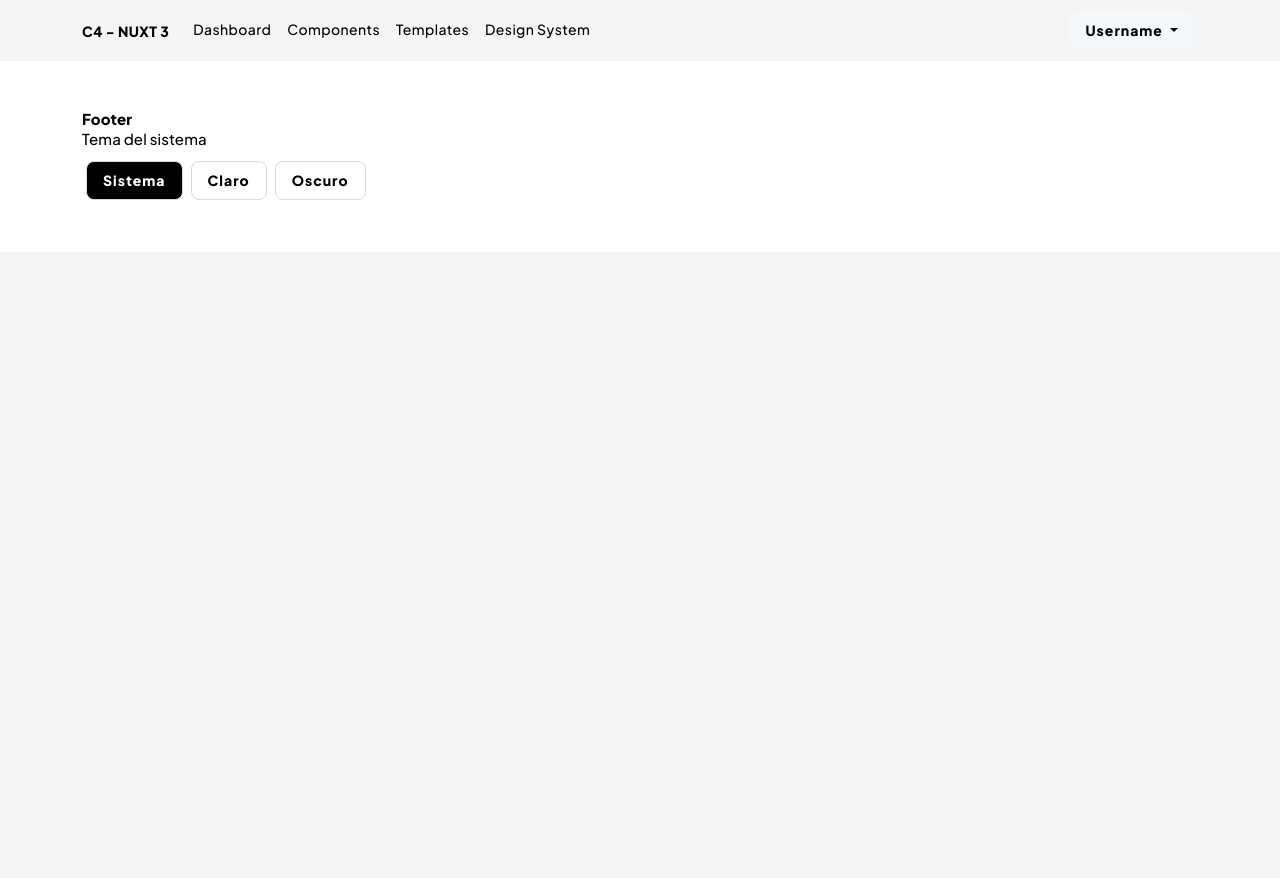
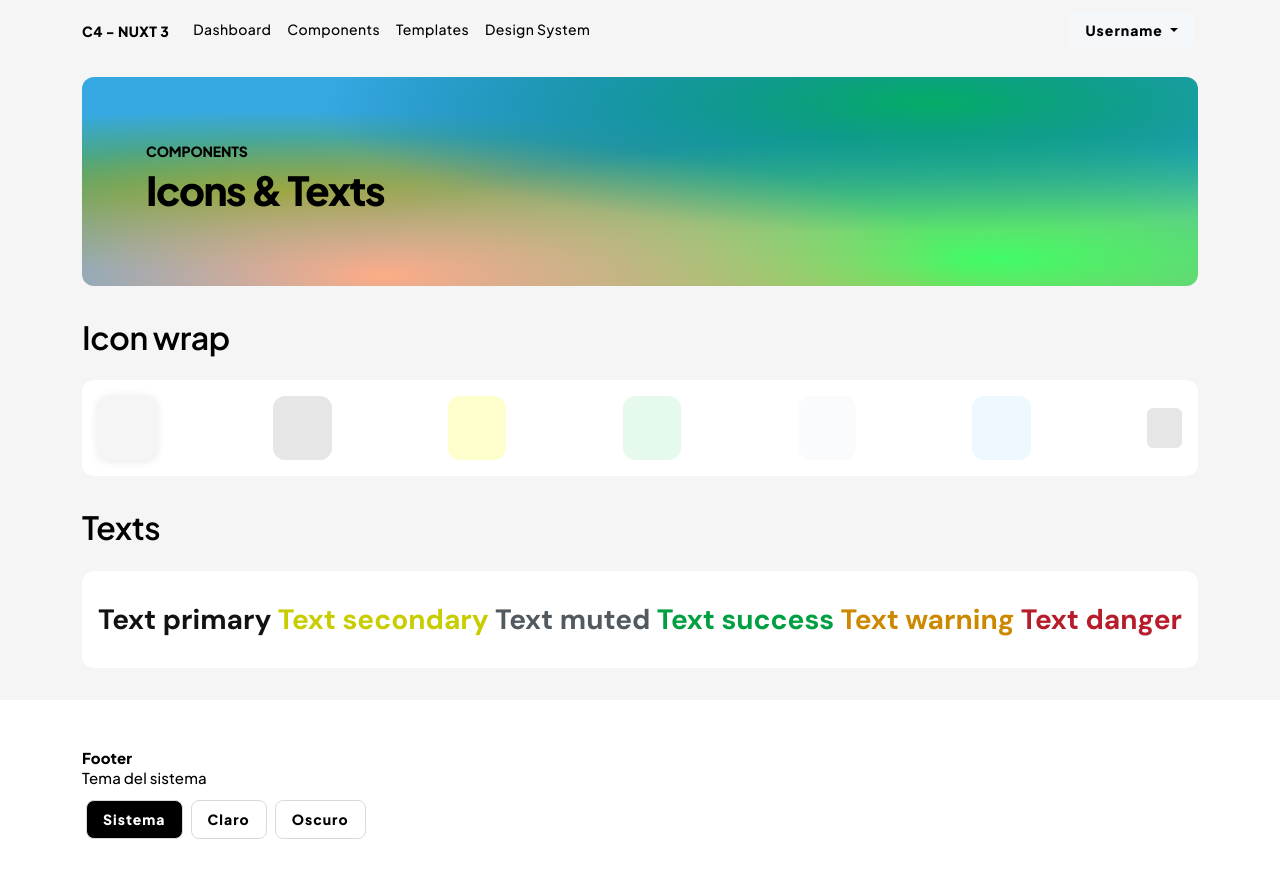
Before and after one commit to giancarlosgza/nuxt3-components-web-app, a Nuxt app: page /components/icons in a window 1280 px wide. Shown: the top 878 px of the page. Before the commit the page ends 800 px from the top, so only its background shows below. Built offline with nearby package versions, Linux system fonts and the light colour scheme.

Commit message:
Added new status colors

```diff
--- a/assets/scss/abstracts/_roots.scss
+++ b/assets/scss/abstracts/_roots.scss
@@ -7,17 +7,10 @@
   @each $color, $value in $primary-colors {
     --#{$variable-prefix}#{$color}: #{hexToRGB($value)};
   }
-  // Variants colors
-  --theme-muted: #52595f;
-  --theme-muted-100: #52595f;
-  --theme-success: #008838;
-  --theme-success-contrast: #005c26;
-  --theme-warning: #ffab00;
-  --theme-warning-contrast: #834300;
-  --theme-danger: #de2839;
-  --theme-danger-contrast: #a10300;
-  --theme-danger-800: #d12033;
-  --theme-danger-900: #c20d26;
+  // Status colors
+  @each $color, $value in $light-status-colors {
+    --#{$variable-prefix}#{$color}: #{$value};
+  }
   --theme-default: #f5f8fa;
   --theme-default-active: #dadce0;
   --theme-disabled: #e9ecef;
@@ -56,17 +49,10 @@
   --theme-background: var(--theme-surface-500);
   --theme-on-primary: #ffffff;
   --theme-on-primary-inverse: #000000;
-  // Variants colors
-  --theme-muted: #acb4ba;
-  --theme-muted-100: #b8c1c7;
-  --theme-success: #8fdf9e;
-  --theme-success-contrast: #00cc54;
-  --theme-warning: #fef697;
-  --theme-warning-contrast: #ffa649;
-  --theme-danger: #fbcad2;
-  --theme-danger-contrast: #ff8f8d;
-  --theme-danger-800: #f49ba1;
-  --theme-danger-900: #ec737c;
+  // Status colors
+  @each $color, $value in $dark-status-colors {
+    --#{$variable-prefix}#{$color}: #{$value};
+  }
   --theme-default: #272727;
   --theme-default-active: #323232;
   --theme-disabled: #939393;
--- a/assets/scss/base/_icons.scss
+++ b/assets/scss/base/_icons.scss
@@ -18,7 +18,7 @@ i.material-icons-outlined {
   padding: 20px;
   background-color: var(--theme-background);
   color: var(--theme-primary-contrast);
-  border-radius: $border-radius-50;
+  border-radius: $border-radius-12;
   box-shadow: $shadow-sm;
 
   svg path {
@@ -46,19 +46,19 @@ i.material-icons-outlined {
 
   &.icon-wrap-success {
     background-color: rgba(var(--theme-success-rgba), 10%);
-    color: var(--theme-success);
+    color: var(--theme-success-100);
     box-shadow: $shadow-0dp;
   }
 
   &.icon-wrap-default {
-    background-color: rgba(var(--theme-default-rgba), 20%);
+    background-color: rgba(var(--theme-default-rgba), 50%);
     color: var(--theme-on-primary);
     box-shadow: $shadow-0dp;
   }
 
   &.icon-wrap-info {
     background-color: rgba(var(--theme-accent-rgba), 30%);
-    color: var(--theme-accent-500);
+    color: var(--theme-accent-900);
     box-shadow: $shadow-0dp;
   }
 
--- a/assets/scss/base/_typography.scss
+++ b/assets/scss/base/_typography.scss
@@ -166,7 +166,7 @@ small {
 }
 
 .text-warning {
-  @include m.text-color(var(--theme-warning-contrast));
+  @include m.text-color(var(--theme-warning));
 }
 
 .text-danger {
@@ -174,7 +174,7 @@ small {
 }
 
 .text-invalid {
-  @include m.text-color(var(--theme-danger-contrast));
+  @include m.text-color(var(--theme-danger-100));
   margin-top: 0.25rem;
   margin-bottom: 0;
 }
--- a/assets/scss/components/_alerts.scss
+++ b/assets/scss/components/_alerts.scss
@@ -17,19 +17,19 @@
 
   &.alert-success {
     background-color: rgba(var(--theme-success-rgba), 10%);
-    color: var(--theme-success-contrast);
+    color: var(--theme-success-100);
     border: 1px solid rgba(var(--theme-success-rgba), 10%);
   }
 
   &.alert-warning {
     background-color: rgba(var(--theme-warning-rgba), 10%);
-    color: var(--theme-warning-contrast);
+    color: var(--theme-warning-100);
     border: 1px solid rgba(var(--theme-warning-rgba), 10%);
   }
 
   &.alert-danger {
     background-color: rgba(var(--theme-danger-rgba), 10%);
-    color: var(--theme-danger-contrast);
+    color: var(--theme-danger-100);
     border: 1px solid rgba(var(--theme-danger-rgba), 10%);
   }
 
--- a/assets/scss/components/_badges.scss
+++ b/assets/scss/components/_badges.scss
@@ -18,32 +18,32 @@
 
   &.badge-success {
     background-color: rgba(var(--theme-success-rgba), 10%);
-    color: var(--theme-success-contrast);
+    color: var(--theme-success-100);
   }
 
   &.badge-info {
     background-color: rgba(var(--theme-info-rgba), 10%);
-    color: var(--theme-accent-500);
+    color: var(--theme-accent-900);
   }
 
   &.badge-warning {
     background-color: rgba(var(--theme-warning-rgba), 10%);
-    color: var(--theme-warning-contrast);
+    color: var(--theme-warning-100);
   }
 
   &.badge-danger {
     background-color: rgba(var(--theme-danger-rgba), 10%);
-    color: var(--theme-danger-contrast);
+    color: var(--theme-danger-100);
   }
 
   &.badge-default {
     background-color: var(--theme-default);
-    color: var(--theme-muted);
+    color: var(--theme-muted-100);
   }
 
   &.badge-default-outline {
     background-color: transparent;
-    color: var(--theme-muted);
+    color: var(--theme-muted-100);
     border: 1px solid var(--theme-default-active);
 
     .is-result {
--- a/assets/scss/components/_buttons.scss
+++ b/assets/scss/components/_buttons.scss
@@ -75,18 +75,18 @@
   }
 
   &.btn-danger {
-    background-color: var(--theme-danger-contrast);
+    background-color: var(--theme-danger-100);
     color: var(--theme-on-primary-inverse);
     border: none !important;
 
     &:hover {
-      background-color: var(--theme-danger-800);
+      background-color: var(--theme-danger);
       color: var(--theme-on-primary-inverse);
     }
 
     &:focus,
     &:active {
-      background-color: var(--theme-danger-900) !important;
+      background-color: var(--theme-danger) !important;
       color: var(--theme-on-primary-inverse) !important;
     }
   }
@@ -164,13 +164,13 @@
       color: var(--theme-danger) !important;
 
       &:hover {
-        color: var(--theme-danger-contrast);
+        color: var(--theme-danger-100);
         background-color: rgba(var(--theme-danger-rgba), 10%) !important;
       }
 
       &:active,
       &:focus {
-        color: var(--theme-danger-contrast);
+        color: var(--theme-danger-100);
         background-color: rgba(var(--theme-danger-rgba), 20%) !important;
       }
     }
--- a/assets/scss/layout/_forms.scss
+++ b/assets/scss/layout/_forms.scss
@@ -47,10 +47,10 @@
   }
 
   &.is-invalid {
-    border-color: var(--theme-danger-contrast);
+    border-color: var(--theme-danger-100);
 
     + .invalid-feedback {
-      color: var(--theme-danger-contrast);
+      color: var(--theme-danger-100);
     }
   }
 }
@@ -235,10 +235,10 @@
   &.input-file-dropbox-success {
     border: 1px solid transparent;
     background-color: rgba(var(--theme-success-rgba), 10%);
-    color: var(--theme-success-contrast);
+    color: var(--theme-success-100);
 
     p, i {
-      color: var(--theme-success-contrast) !important;
+      color: var(--theme-success-100) !important;
     }
   }
 
--- a/pages/components/badges.vue
+++ b/pages/components/badges.vue
@@ -129,6 +129,20 @@
             </div>
           </div>
         </div>
+        <div class="col-md-6 mb-3">
+          <div class="card">
+            <div class="card-header">
+              <h2 class="title">Info</h2>
+            </div>
+            <div class="card-body">
+              <div class="badge badge-info">Info badge</div>
+              <div class="badge badge-info">
+                <i class="material-icons-outlined me-2">&#xe872;</i>
+                <span>Info icon badge</span>
+              </div>
+            </div>
+          </div>
+        </div>
       </div>
     </div>
 
--- /dev/null
+++ b/pages/components/icons.vue
@@ -0,0 +1,67 @@
+<template>
+  <div>
+    <!-- HEADER -->
+    <div class="container mt-3">
+      <div class="row mb-3">
+        <div class="col-md-12 mb-3">
+          <div class="card header-hero header-sidebar">
+            <div class="card-body">
+              <p class="overline">Components</p>
+              <h1>Icons & Texts</h1>
+            </div>
+          </div>
+        </div>
+      </div>
+    </div>
+
+    <!-- CONTENT -->
+    <div class="container mt-3">
+      <div class="row mb-3">
+        <div class="col-md-12 mb-3">
+          <h2>Icon wrap</h2>
+        </div>
+        <div class="col-md-12 mb-3">
+          <div class="card card-no-border">
+            <div class="card-body d-flex justify-content-between">
+              <i class="material-icons-outlined icon-wrap">&#xe8b8;</i>
+              <i class="material-icons-outlined icon-wrap icon-wrap-primary">&#xe5d2;</i>
+              <i class="material-icons-outlined icon-wrap icon-wrap-secondary">&#xe853;</i>
+              <i class="material-icons-outlined icon-wrap icon-wrap-success">&#xe145;</i>
+              <i class="material-icons-outlined icon-wrap icon-wrap-default">&#xe3c9;</i>
+              <i class="material-icons-outlined icon-wrap icon-wrap-info">&#xe5c3;</i>
+              <div class="align-self-center">
+                <i class="material-icons-outlined icon-wrap icon-wrap-sm icon-wrap-primary">&#xe87a;</i>
+              </div>
+            </div>
+          </div>
+        </div>
+      </div>
+
+      <div class="row mb-3">
+        <div class="col-md-12 mb-3">
+          <h2>Texts</h2>
+        </div>
+        <div class="col-md-12 mb-3">
+          <div class="card card-no-border">
+            <div class="card-body d-flex justify-content-between">
+              <h3 class="text-primary fw-bold my-3">Text primary</h3>
+              <h3 class="text-secondary fw-bold my-3">Text secondary</h3>
+              <h3 class="text-muted fw-bold my-3">Text muted</h3>
+              <h3 class="text-success fw-bold my-3">Text success</h3>
+              <h3 class="text-warning fw-bold my-3">Text warning</h3>
+              <h3 class="text-danger fw-bold my-3">Text danger</h3>
+            </div>
+          </div>
+        </div>
+      </div>
+
+    </div>
+
+  </div>
+</template>
+
+<script>
+export default {
+  name: "ComponentsIcons"
+}
+</script>
--- a/pages/components/index.vue
+++ b/pages/components/index.vue
@@ -69,6 +69,10 @@ const uiElements = [
     route: 'forms'
   },
   {
+    name: 'Icons & Texts',
+    route: 'icons'
+  },
+  {
     name: 'Images',
     route: 'images'
   },
```
Also changed, not shown: assets/scss/abstracts/_variables.scss (+61 -10 lines).
